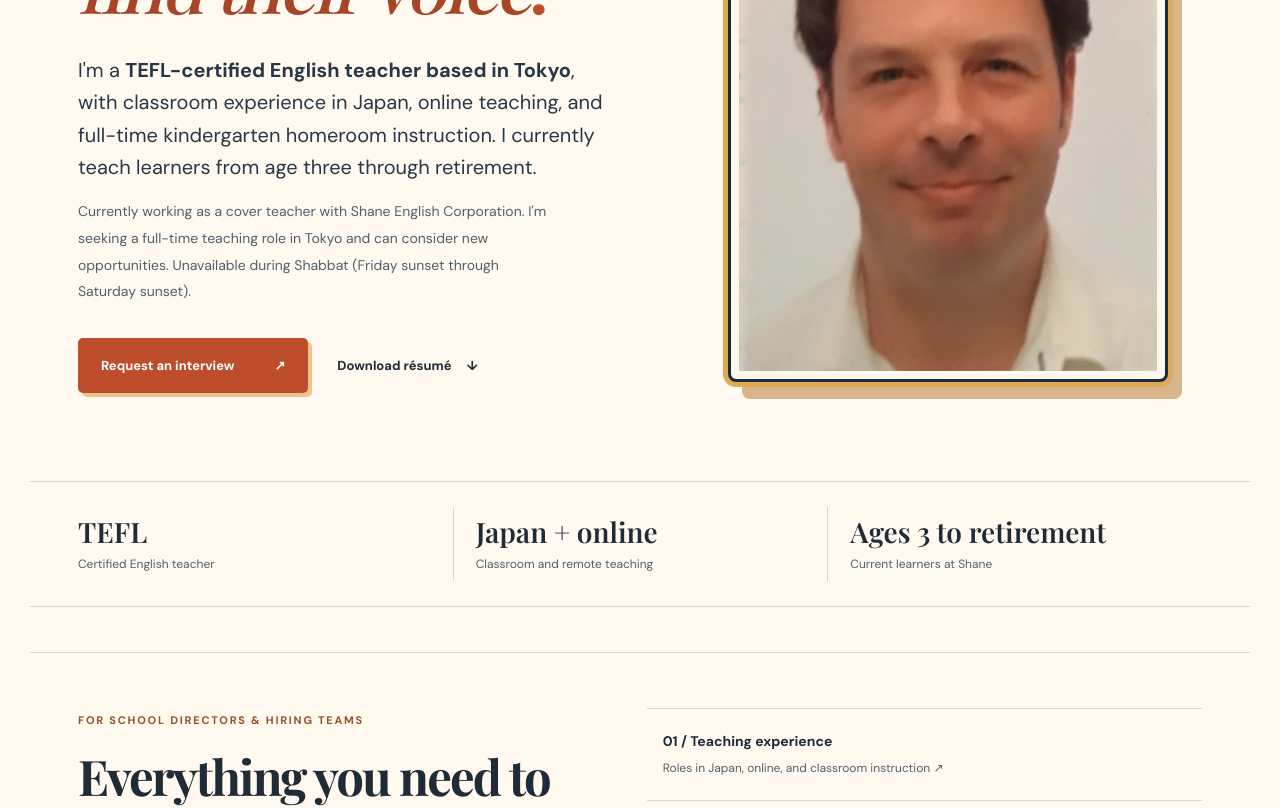
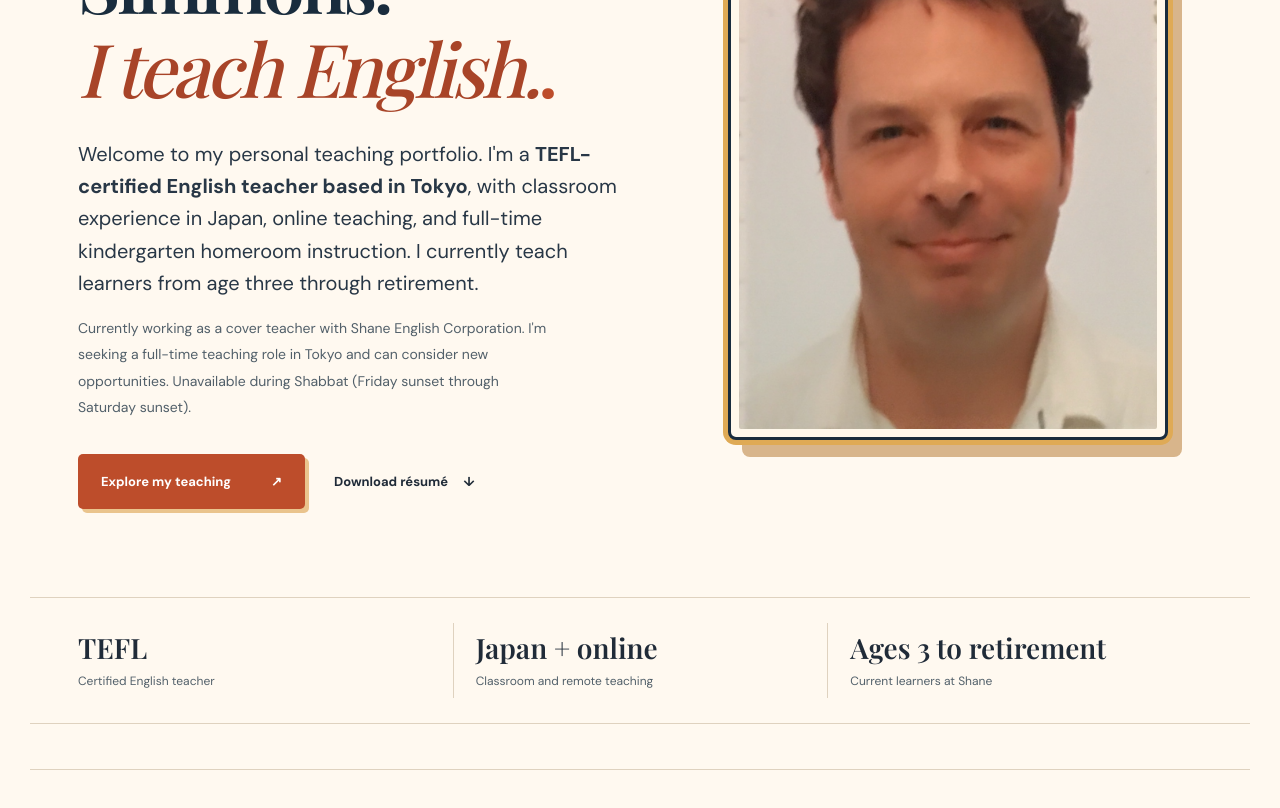
Before and after one commit to desukara/portfolio, a Next.js app: page / in a window 1280 px wide. Shown: the part 380-1188 px from the top of the page. Built offline with nearby package versions, Linux system fonts and the light colour scheme; a web font is replaced by a local one.

Commit message:
Clarify personal teaching portfolio on app/page.tsx

```diff
--- a/app/page.tsx
+++ b/app/page.tsx
@@ -19,11 +19,11 @@ export default function Home() {
       <section className="hero shell" id="home">
         <div className="hero-copy" id="main-content" tabIndex={-1}>
           <div className="eyebrow"><span className="status-dot" /> JAMES SIMMONS · ENGLISH TEACHER IN TOKYO</div>
-          <h1>Helping learners<br /><em>find their voice</em><span className="period">.</span></h1>
-          <p className="hero-lead">I&apos;m a <strong>TEFL-certified English teacher based in Tokyo</strong>, with classroom experience in Japan, online teaching, and full-time kindergarten homeroom instruction. I currently teach learners from age three through retirement.</p>
+          <h1>I’m James Simmons.<br /><em>I teach English.</em><span className="period">.</span></h1>
+          <p className="hero-lead">Welcome to my personal teaching portfolio. I&apos;m a <strong>TEFL-certified English teacher based in Tokyo</strong>, with classroom experience in Japan, online teaching, and full-time kindergarten homeroom instruction. I currently teach learners from age three through retirement.</p>
           <p className="hero-detail">Currently working as a cover teacher with Shane English Corporation. I&apos;m seeking a full-time teaching role in Tokyo and can consider new opportunities. Unavailable during Shabbat (Friday sunset through Saturday sunset).</p>
           <div className="actions">
-            <a className="button-primary" href="/meeting">Request an interview <span aria-hidden="true">↗</span></a>
+            <a className="button-primary" href="/portfolio">Explore my teaching <span aria-hidden="true">↗</span></a>
             <a className="button-link" href="/resume/download" download="J_Simmons_Resume_2026.pdf">Download résumé <span aria-hidden="true">↓</span></a>
           </div>
         </div>
@@ -32,7 +32,7 @@ export default function Home() {
         </div>
       </section>
       <section className="home-proof shell" aria-label="Teaching experience at a glance"><div><strong>TEFL</strong><span>Certified English teacher</span></div><div><strong>Japan + online</strong><span>Classroom and remote teaching</span></div><div><strong>Ages 3 to retirement</strong><span>Current learners at Shane</span></div></section>
-      <section className="home-employer-path shell" aria-labelledby="employer-path-heading"><div><span className="kicker">FOR SCHOOL DIRECTORS &amp; HIRING TEAMS</span><h2 id="employer-path-heading">Everything you need to <em>get to know my teaching.</em></h2><p>Start with my experience, inspect how I approach a lesson, or download the approved résumé. If there’s a possible fit, I’d be glad to talk.</p></div><div className="home-employer-links"><a href="/experience"><strong>01 / Teaching experience</strong><span>Roles in Japan, online, and classroom instruction ↗</span></a><a href="/portfolio"><strong>02 / Classroom evidence</strong><span>A real reflection and an illustrative lesson sample ↗</span></a><a href="/resume/download" download="J_Simmons_Resume_2026.pdf"><strong>03 / Approved résumé</strong><span>Download the PDF ↓</span></a></div></section><section className="intro-band">
+      <section className="home-employer-path shell" aria-labelledby="employer-path-heading"><div><span className="kicker">INSIDE MY PERSONAL PORTFOLIO</span><h2 id="employer-path-heading">My experience, my lessons, <em>my approach.</em></h2><p>I built this portfolio to share who I am as a teacher, the classrooms I have worked in, and examples of how I plan and reflect on lessons.</p></div><div className="home-employer-links"><a href="/experience"><strong>01 / Teaching experience</strong><span>Roles in Japan, online, and classroom instruction ↗</span></a><a href="/portfolio"><strong>02 / Classroom evidence</strong><span>A real reflection and an illustrative lesson sample ↗</span></a><a href="/resume/download" download="J_Simmons_Resume_2026.pdf"><strong>03 / Approved résumé</strong><span>Download the PDF ↓</span></a></div></section><section className="intro-band">
         <div className="shell intro-grid"><p>HOW I TEACH</p><h2>A clear learning goal.<br />An approach that fits the learner.</h2></div>
       </section>
       <section className="section shell" id="approach">
@@ -47,8 +47,8 @@ export default function Home() {
         </div>
       </section>
       <footer id="contact">
-        <div className="shell footer-grid"><div><span className="kicker">03 / CONTACT</span><h2>Looking for an<br /><em>English teacher?</em></h2><p>I’m available to discuss full-time English teaching opportunities in Tokyo. Review my experience and résumé, then propose an introductory conversation. You can also <strong className="contact-email">email meet@eastokyo.com</strong>.</p><div className="footer-actions"><a className="button-primary" href="/meeting">Request an interview <span aria-hidden="true">↗</span></a><a className="button-link" href="/resume/download" download="J_Simmons_Resume_2026.pdf">Download résumé ↓</a></div></div><div className="footer-right"><span>BASED IN</span><strong>Tokyo, Japan</strong><span>AVAILABLE FOR</span><strong>Full-time teaching opportunities</strong></div></div>
-        <div className="shell footer-bottom"><span className="footer-brand"><img src="/brand/js-mark.svg" width={36} height={36} alt="" aria-hidden="true" /> JS · EASTOKYO</span><span>© {new Date().getFullYear()} English Teaching Portfolio</span><span>MADE FOR MEANINGFUL LEARNING</span></div>
+        <div className="shell footer-grid"><div><span className="kicker">03 / CONTACT</span><h2>Interested in my<br /><em>teaching experience?</em></h2><p>I’m James Simmons, an English teacher in Tokyo. If my experience fits an opening at your school, I’d welcome a conversation. You can also <strong className="contact-email">email meet@eastokyo.com</strong>.</p><div className="footer-actions"><a className="button-primary" href="/meeting">Request an interview <span aria-hidden="true">↗</span></a><a className="button-link" href="/resume/download" download="J_Simmons_Resume_2026.pdf">Download résumé ↓</a></div></div><div className="footer-right"><span>BASED IN</span><strong>Tokyo, Japan</strong><span>AVAILABLE FOR</span><strong>Full-time teaching opportunities</strong></div></div>
+        <div className="shell footer-bottom"><span className="footer-brand"><img src="/brand/js-mark.svg" width={36} height={36} alt="" aria-hidden="true" /> JS · EASTOKYO</span><span>© {new Date().getFullYear()} James Simmons · Personal Teaching Portfolio</span><span>MADE FOR MEANINGFUL LEARNING</span></div>
       </footer>
     </main>
   );
```
